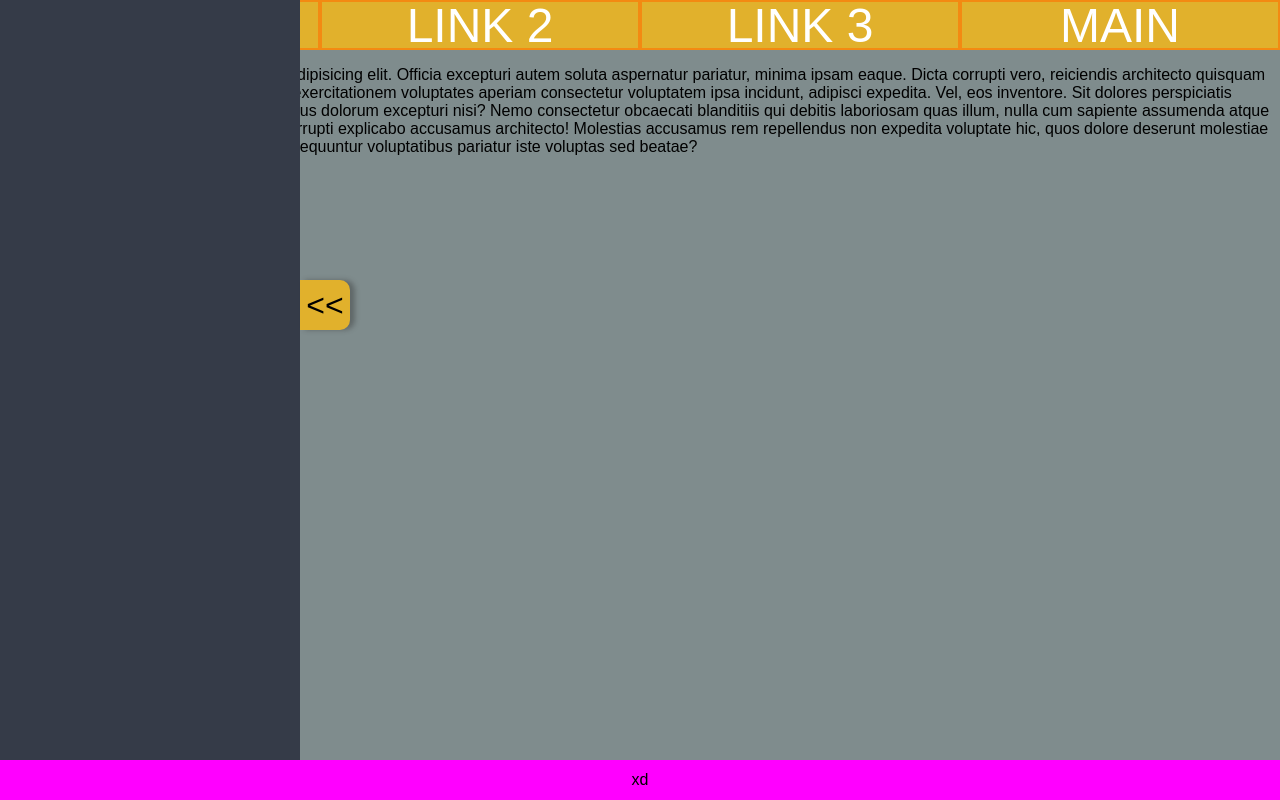
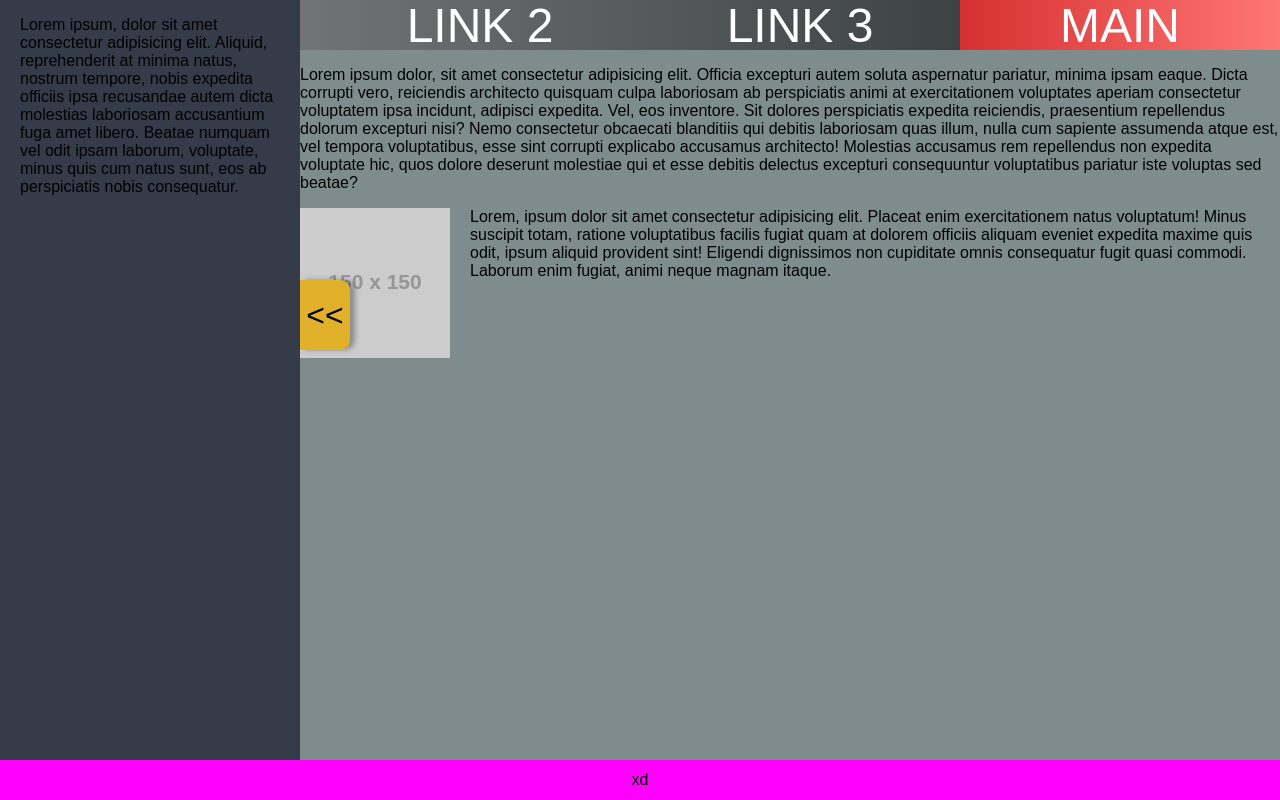
Before and after one commit to LinusNordin/projektet, a plain HTML site: page index.html in a window 1280 px wide. Both pictures are taken after a click on the element "<<". Drawn offline with Linux system fonts and the light colour scheme; placeholder pictures from the web are drawn by us.

Commit message:
mer layout bullshit

```diff
--- a/index.html
+++ b/index.html
@@ -9,8 +9,11 @@
 </head>
 <body>
  <nav class="slide closed" id=nav>
+     <p>Lorem ipsum, dolor sit amet consectetur adipisicing elit. Aliquid, reprehenderit at minima natus, nostrum tempore, nobis expedita officiis ipsa recusandae autem dicta molestias laboriosam accusantium fuga amet libero. Beatae numquam vel odit ipsam laborum, voluptate, minus quis cum natus sunt, eos ab perspiciatis nobis consequatur.</p>
      <span id="x"><<</span>
  </nav>
+
+
 
  <header class="topheader">
 
@@ -26,9 +29,12 @@
 
 
 
-
+<div class='mainclass' id="mainbody">
 <p>Lorem ipsum dolor, sit amet consectetur adipisicing elit. Officia excepturi autem soluta aspernatur pariatur, minima ipsam eaque. Dicta corrupti vero, reiciendis architecto quisquam culpa laboriosam ab perspiciatis animi at exercitationem voluptates aperiam consectetur voluptatem ipsa incidunt, adipisci expedita. Vel, eos inventore. Sit dolores perspiciatis expedita reiciendis, praesentium repellendus dolorum excepturi nisi? Nemo consectetur obcaecati blanditiis qui debitis laboriosam quas illum, nulla cum sapiente assumenda atque est, vel tempora voluptatibus, esse sint corrupti explicabo accusamus architecto! Molestias accusamus rem repellendus non expedita voluptate hic, quos dolore deserunt molestiae qui et esse debitis delectus excepturi consequuntur voluptatibus pariatur iste voluptas sed beatae?</p>
 
+<img src="https://via.placeholder.com/150" alt=""><p>Lorem, ipsum dolor sit amet consectetur adipisicing elit. Placeat enim exercitationem natus voluptatum! Minus suscipit totam, ratione voluptatibus facilis fugiat quam at dolorem officiis aliquam eveniet expedita maxime quis odit, ipsum aliquid provident sint! Eligendi dignissimos non cupiditate omnis consequatur fugit quasi commodi. Laborum enim fugiat, animi neque magnam itaque.</p>
+
+</div>
 
 <footer class="bottomheader">xd</footer>
  <script src="nav.js"></script>
--- a/nav.js
+++ b/nav.js
@@ -2,16 +2,19 @@
 
 let nav = document.getElementById('nav')
 let x = document.getElementById('x')
+let main = document.getElementById('mainbody')
 
 //console.log(nav, x)
 
 x.addEventListener('click', function(){
     //console.log('Klickad på :)');
     nav.classList.toggle('open')
+    main.classList.toggle('bodyopen')
 })
 
 document.addEventListener('keydown', function(event) {
     if (event.key === "Escape" && nav.classList.contains('open')) {
         nav.classList.toggle('open')
+        main.classList.toggle('bodyopen')
     }
 })
--- a/style.css
+++ b/style.css
@@ -7,12 +7,17 @@ body {
 }
 /*---------- Header ----------*/
 
+:root {
+    --mainblack: #2d3436;
+    --diffred: #d63031;
+}
+
 
 .topheader {
     display: grid;
     grid-template-columns: 25% 25% 25% 25%;
     grid-template-rows: 50px 1fr auto;
-    background-color: #e1b12c;
+    background-image: linear-gradient(to left, var(--mainblack) 10%,grey 90%);
 
 }
 
@@ -24,7 +29,12 @@ body {
     font-size: 3rem;
     text-decoration: none;
     color: white;
-    border: 2px solid #f38a12;
+    //border: 2px solid #ff7675;
+}
+
+
+.main {
+    background-image: linear-gradient(to right, var(--diffred),#ff7675);
 }
 
 
@@ -57,7 +67,7 @@ body {
     cursor: pointer;
     box-shadow: 5px 0 5px 0 rgba(50,50,50, .4);
 
-    height: 50px;
+    height: 70px;
     width: 50px;
 
     font-family: Arial, "Helvetica Neue", Helvetica, sans-serif;
@@ -72,7 +82,26 @@ body {
     left: 0px;
 }
 
+.slide > p {
+    padding-right: 20px;
+    padding-left: 20px;
+}
+
 /*---------- Content ----------*/
+
+.mainclass {
+    padding-left: 20px;
+}
+
+.bodyopen {
+    padding-left: 300px;
+    transition: .5s ease-in-out;
+}
+
+img {
+    float: left;
+    padding-right: 20px;
+}
 /*---------- Footer ----------*/
 
 .bottomheader {
```
